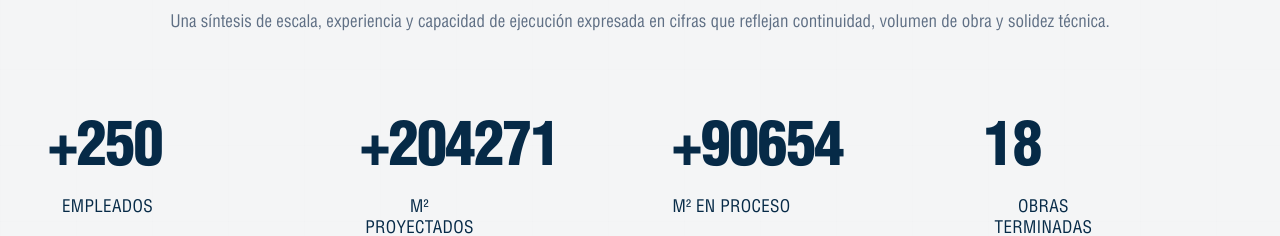
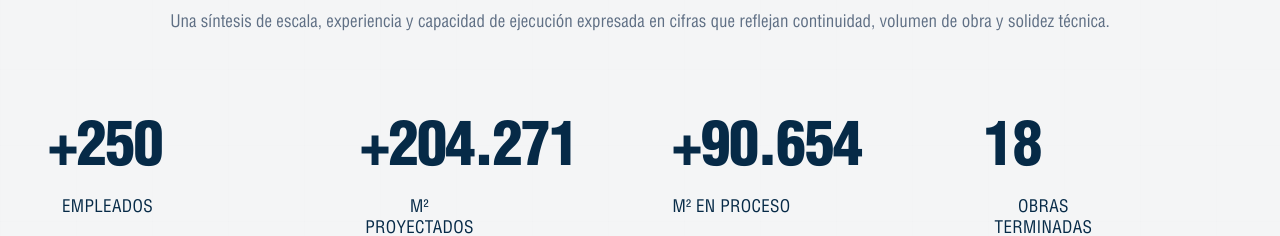
Before and after one commit to pachecoleoo/360-construcciones, a Next.js app: page / in a window 1280 px wide. Shown: the part 2600-2836 px from the top of the page. Built offline with nearby package versions, Linux system fonts and the light colour scheme; no server answers.

Commit message:
style: ajustes Rocío lote 1 - components/home/Contador.tsx

```diff
--- a/components/home/Contador.tsx
+++ b/components/home/Contador.tsx
@@ -54,7 +54,7 @@ tabular-nums
       "
     >
       {prefix}
-      {value}
+      {new Intl.NumberFormat("es-AR").format(value)}
       {suffix}
     </span>
   );
```
